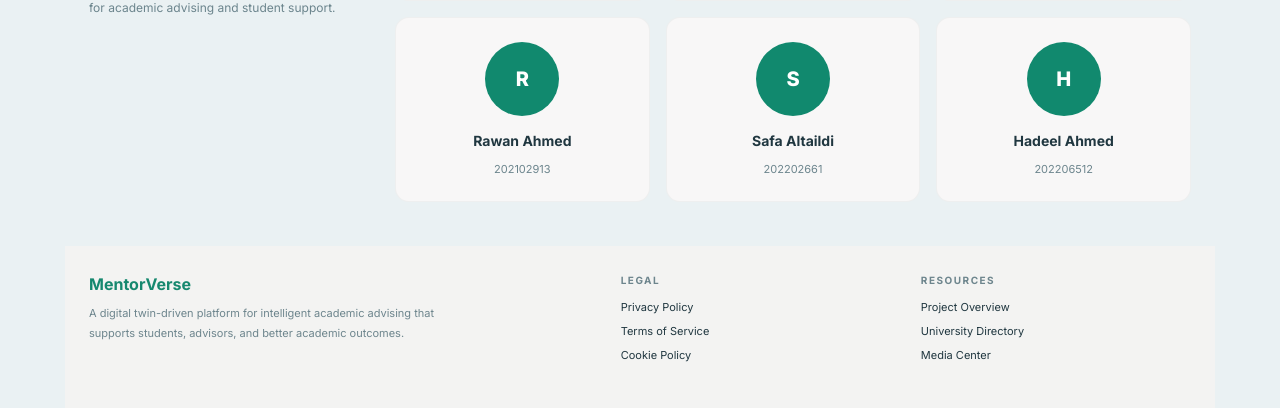
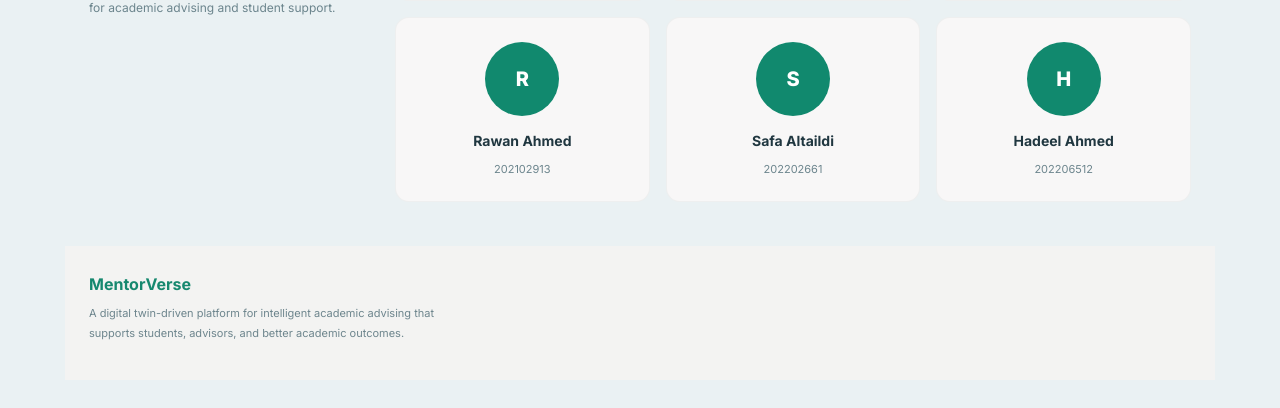
Before and after one commit to iirawan-d/MentorVerse-, a Flask app: page /about-us-page in a window 1280 px wide. Shown: the part 1715-2123 px from the top of the page. After the commit the page ends 2055 px from the top, so only its background shows below. Run offline with Flask 3, Linux system fonts and the light colour scheme.

Commit message:
update features link

```diff
--- a/app.py
+++ b/app.py
@@ -1,7 +1,7 @@
 from flask import Flask, render_template
 from pymongo import MongoClient
 
-app = Flask(__name__, template_folder='templates')
+app = Flask(__name__, template_folder='templates', static_folder='static', static_url_path='/')
 
 # MongoDB connection
 client = MongoClient("mongodb://localhost:27017/")
--- a/templates/Home-page.html
+++ b/templates/Home-page.html
@@ -47,7 +47,7 @@
 
       <div class="hero-buttons">
         <a href="/register-page" class="btn btn-light">Get Started</a>
-        <a href="/Home-page" class="btn btn-outline-light">Explore Features</a>
+        <a href="#features" class="btn btn-outline-light">Explore Features</a>
       </div>
     </div>
   </section>
@@ -98,7 +98,7 @@
 
 
   <!-- MentorVerse Key Features -->
-  <section class="section white-bg">
+  <section class="section white-bg" id="features">
     <div class="container">
       <div class="split-left">
         <p class="eyebrow gold">revolutionize academic advising</p>
@@ -310,7 +310,7 @@
       <p>
         Join thousands of students and advisors building the future of academic excellence.
       </p>
-      <a href="/register" class="btn btn-light">Create Account</a>
+      <a href="/register-page" class="btn btn-light">Create Account</a>
     </div>
   </section>
 
--- a/templates/about-us-page.html
+++ b/templates/about-us-page.html
@@ -204,19 +204,9 @@
         </p>
       </div>
 
-      <div class="footer-col">
-        <h4>LEGAL</h4>
-        <a href="#">Privacy Policy</a>
-        <a href="#">Terms of Service</a>
-        <a href="#">Cookie Policy</a>
-      </div>
 
-      <div class="footer-col">
-        <h4>RESOURCES</h4>
-        <a href="#">Project Overview</a>
-        <a href="#">University Directory</a>
-        <a href="#">Media Center</a>
-      </div>
+
+
     </footer>
 
   </div>
```
Also changed, not shown: images/register-bg.jpeg (deleted), static/images/image_Forgot Password.png (renamed from images/image_Forgot Password.png), static/images/image_girls_profile.png (renamed from images/image_girls_profile.png), static/images/image_man_profile.png (renamed from images/image_man_profile.png), static/images/map.png (renamed from images/map.png), static/images/register-bg.jpeg (added).
